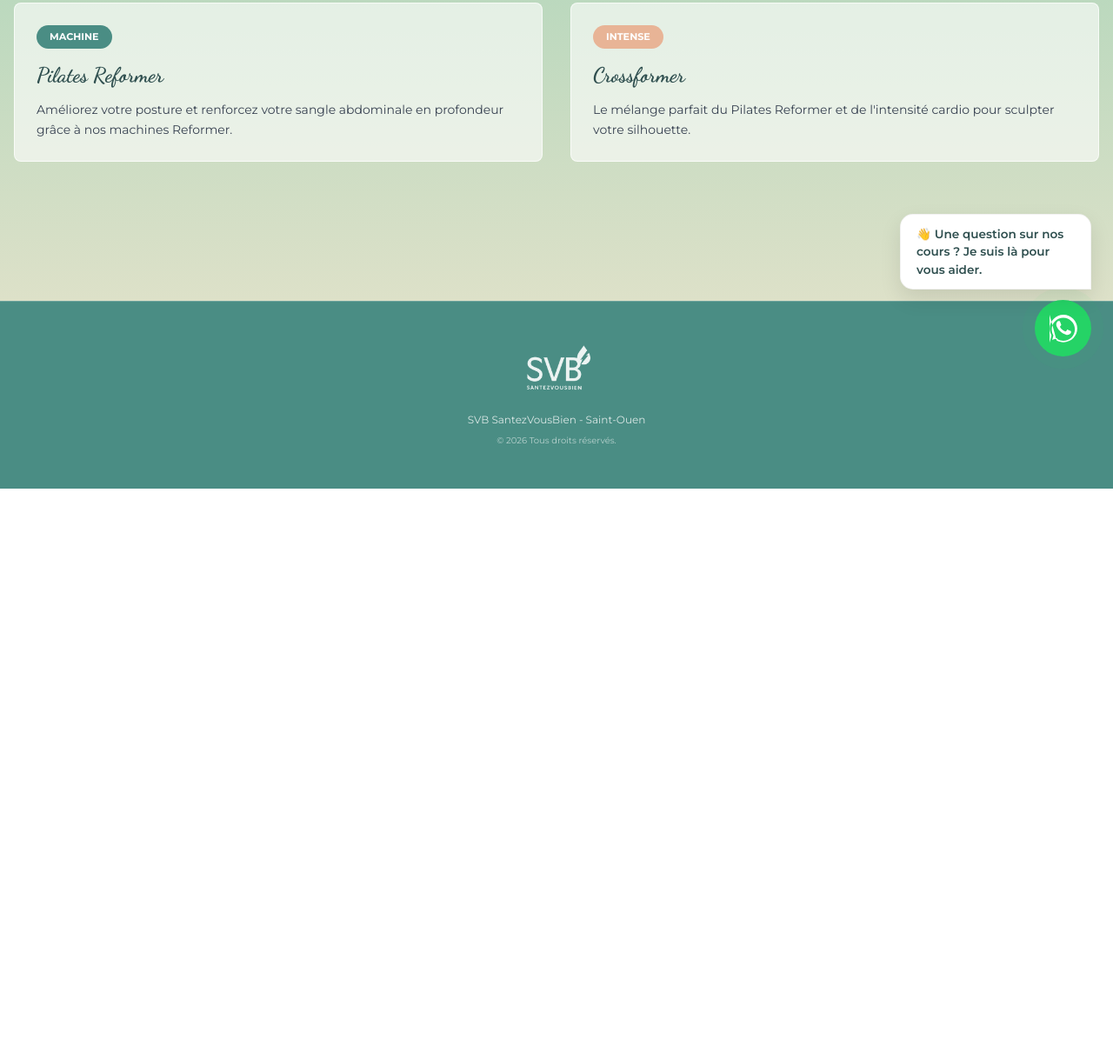
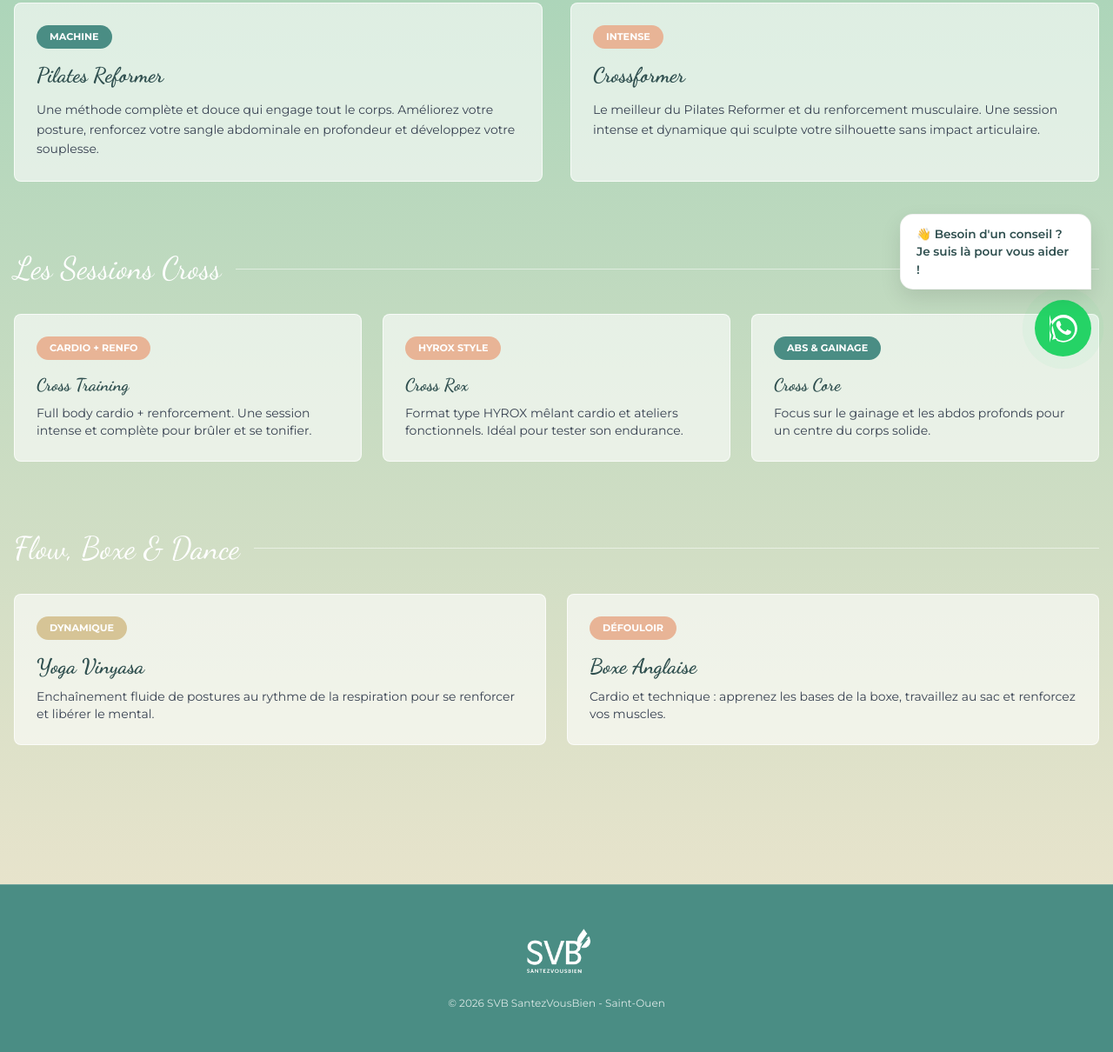
Before and after one commit to liwan-sys/studio-de-pilate, a plain HTML site: page sessions.html in a window 1280 px wide. Shown: the part 365-1575 px from the top of the page at 87% size. Before the commit the page ends 927 px from the top, so only its background shows below. Drawn offline with nearby package versions, Linux system fonts and the light colour scheme.

Commit message:
Ajout de nouvelles sections de sessions avec descriptions améliorées et animations : mise à jour des styles et réorganisation de la mise en page.

```diff
--- a/sessions.html
+++ b/sessions.html
@@ -34,6 +34,7 @@
         .reveal-load { animation: softSlideUp 0.8s ease-out forwards; opacity: 0; }
         .d-1 { animation-delay: 0.1s; }
         .d-2 { animation-delay: 0.3s; }
+        .d-3 { animation-delay: 0.5s; }
 
         .session-card {
             background: rgba(255, 255, 255, 0.6);
@@ -68,7 +69,6 @@
         .badge-peach { background-color: #E8B496; }
         .badge-sand { background-color: #D6C496; }
 
-        /* WHATSAPP CHATBOX */
         .wa-container { position: fixed; bottom: 25px; right: 25px; z-index: 9999; display: flex; flex-direction: column; align-items: flex-end; }
         .wa-bubble { background: white; color: #2F4F4F; padding: 12px 18px; border-radius: 15px 15px 0 15px; font-size: 0.85rem; font-weight: 600; margin-bottom: 12px; box-shadow: 0 10px 25px rgba(0,0,0,0.1); max-width: 220px; opacity: 0; transform: translateY(10px); transition: all 0.5s ease; pointer-events: none; border: 1px solid rgba(0,0,0,0.05); }
         .wa-bubble.show { opacity: 1; transform: translateY(0); }
@@ -108,47 +108,79 @@
                 <h2 class="text-4xl text-white font-hand mr-4">Pilates & Reformer</h2>
                 <div class="h-px bg-white flex-grow opacity-50"></div>
             </div>
-
             <div class="grid md:grid-cols-2 gap-8">
                 <div class="session-card">
                     <span class="category-badge badge-green">Machine</span>
                     <h3 class="text-2xl font-bold mb-3 text-[#2F4F4F]">Pilates Reformer</h3>
-                    <p class="text-sm text-gray-700 leading-relaxed">
-                        Améliorez votre posture et renforcez votre sangle abdominale en profondeur grâce à nos machines Reformer.
-                    </p>
+                    <p class="text-sm text-gray-700 leading-relaxed">Une méthode complète et douce qui engage tout le corps. Améliorez votre posture, renforcez votre sangle abdominale en profondeur et développez votre souplesse.</p>
                 </div>
                 <div class="session-card">
                     <span class="category-badge badge-peach">Intense</span>
                     <h3 class="text-2xl font-bold mb-3 text-[#2F4F4F]">Crossformer</h3>
-                    <p class="text-sm text-gray-700 leading-relaxed">
-                        Le mélange parfait du Pilates Reformer et de l'intensité cardio pour sculpter votre silhouette.
-                    </p>
+                    <p class="text-sm text-gray-700 leading-relaxed">Le meilleur du Pilates Reformer et du renforcement musculaire. Une session intense et dynamique qui sculpte votre silhouette sans impact articulaire.</p>
                 </div>
             </div>
         </section>
 
-        </div>
+        <section class="mb-20 reveal-load d-3">
+            <div class="flex items-center mb-8">
+                <h2 class="text-4xl text-white font-hand mr-4">Les Sessions Cross</h2>
+                <div class="h-px bg-white flex-grow opacity-50"></div>
+            </div>
+            <div class="grid md:grid-cols-3 gap-6">
+                <div class="session-card">
+                    <span class="category-badge badge-peach">Cardio + Renfo</span>
+                    <h3 class="text-xl font-bold mb-2 text-[#2F4F4F]">Cross Training</h3>
+                    <p class="text-sm text-gray-700">Full body cardio + renforcement. Une session intense et complète pour brûler et se tonifier.</p>
+                </div>
+                <div class="session-card">
+                    <span class="category-badge badge-peach">Hyrox Style</span>
+                    <h3 class="text-xl font-bold mb-2 text-[#2F4F4F]">Cross Rox</h3>
+                    <p class="text-sm text-gray-700">Format type HYROX mêlant cardio et ateliers fonctionnels. Idéal pour tester son endurance.</p>
+                </div>
+                <div class="session-card">
+                    <span class="category-badge badge-green">Abs & Gainage</span>
+                    <h3 class="text-xl font-bold mb-2 text-[#2F4F4F]">Cross Core</h3>
+                    <p class="text-sm text-gray-700">Focus sur le gainage et les abdos profonds pour un centre du corps solide.</p>
+                </div>
+            </div>
+        </section>
 
-    <footer class="bg-[#4A8D84] text-white py-12 border-t border-white/20">
-        <div class="max-w-7xl mx-auto px-4 flex flex-col items-center text-center">
-            <img src="images/logo.png" alt="Logo SVB" class="h-16 w-auto mb-4 opacity-90 brightness-0 invert">
-            <p class="text-xs opacity-80 mb-2">SVB SantezVousBien - Saint-Ouen</p>
-            <p class="text-[10px] opacity-60">© 2026 Tous droits réservés.</p>
-        </div>
+        <section class="mb-20 reveal-load d-3">
+            <div class="flex items-center mb-8">
+                <h2 class="text-4xl text-white font-hand mr-4">Flow, Boxe & Dance</h2>
+                <div class="h-px bg-white flex-grow opacity-50"></div>
+            </div>
+            <div class="grid md:grid-cols-2 gap-6">
+                <div class="session-card">
+                    <span class="category-badge badge-sand">Dynamique</span>
+                    <h3 class="text-2xl font-bold mb-2 text-[#2F4F4F]">Yoga Vinyasa</h3>
+                    <p class="text-sm text-gray-700">Enchaînement fluide de postures au rythme de la respiration pour se renforcer et libérer le mental.</p>
+                </div>
+                <div class="session-card">
+                    <span class="category-badge badge-peach">Défouloir</span>
+                    <h3 class="text-2xl font-bold mb-2 text-[#2F4F4F]">Boxe Anglaise</h3>
+                    <p class="text-sm text-gray-700">Cardio et technique : apprenez les bases de la boxe, travaillez au sac et renforcez vos muscles.</p>
+                </div>
+            </div>
+        </section>
+
+    </div>
+
+    <footer class="bg-[#4A8D84] text-white py-12 border-t border-white/20 text-center">
+        <img src="images/logo.png" alt="Logo SVB" class="h-16 mx-auto mb-4 brightness-0 invert">
+        <p class="text-xs opacity-80">© 2026 SVB SantezVousBien - Saint-Ouen</p>
     </footer>
 
     <div id="wa-container" class="wa-container">
-        <div id="wa-bubble" class="wa-bubble">👋 Une question sur nos cours ? Je suis là pour vous aider.</div>
+        <div id="wa-bubble" class="wa-bubble">👋 Besoin d'un conseil ? Je suis là pour vous aider !</div>
         <a href="https://wa.me/33744919155" class="whatsapp-btn" target="_blank">
             <svg width="32" height="32" fill="white" viewBox="0 0 24 24"><path d="M.057 24l1.687-6.163c-1.041-1.804-1.588-3.849-1.588-5.946 0-6.556 5.332-11.888 11.888-11.888 3.176 0 6.161 1.237 8.404 3.48s3.48 5.228 3.48 8.404c0 6.556-5.332 11.888-11.888 11.888-2.096 0-4.141-.547-5.946-1.588L0 .057zm6.549-2.938c1.614.96 3.434 1.468 5.282 1.468 5.497 0 9.97-4.473 9.97-9.97s-4.473-9.97-9.97-9.97c-5.497 0-9.97 4.473-9.97 9.97 0 1.848.508 3.668 1.468 5.282L2.324 21.676l4.282-1.564zm11.334-7.129c-.314-.157-1.859-.917-2.148-1.021-.288-.105-.499-.157-.709.157-.21.314-.813 1.021-.996 1.231-.183.21-.367.236-.681.079-.314-.157-1.325-.489-2.524-1.559-.933-.833-1.563-1.861-1.747-2.175-.183-.314-.02-.484.137-.64.141-.141.314-.367.472-.55.157-.183.21-.314.314-.524.105-.21.052-.393-.026-.55-.079-.157-.709-1.703-.971-2.332-.255-.612-.513-.529-.709-.539-.183-.01-.393-.012-.603-.012s-.551.079-.84.393c-.288.314-1.102 1.074-1.102 2.62s1.128 3.039 1.285 3.25c.157.21 2.221 3.391 5.38 4.755.751.325 1.337.519 1.794.664.754.24 1.441.206 1.983.125.603-.09 1.859-.759 2.121-1.467.262-.708.262-1.312.183-1.467-.079-.157-.288-.263-.603-.42z"/></svg>
         </a>
     </div>
 
     <script>
-        setTimeout(() => {
-            const bubble = document.getElementById('wa-bubble');
-            if(bubble) bubble.classList.add('show');
-        }, 2500);
+        setTimeout(() => { document.getElementById('wa-bubble').classList.add('show'); }, 2500);
     </script>
 </body>
 </html>
```
